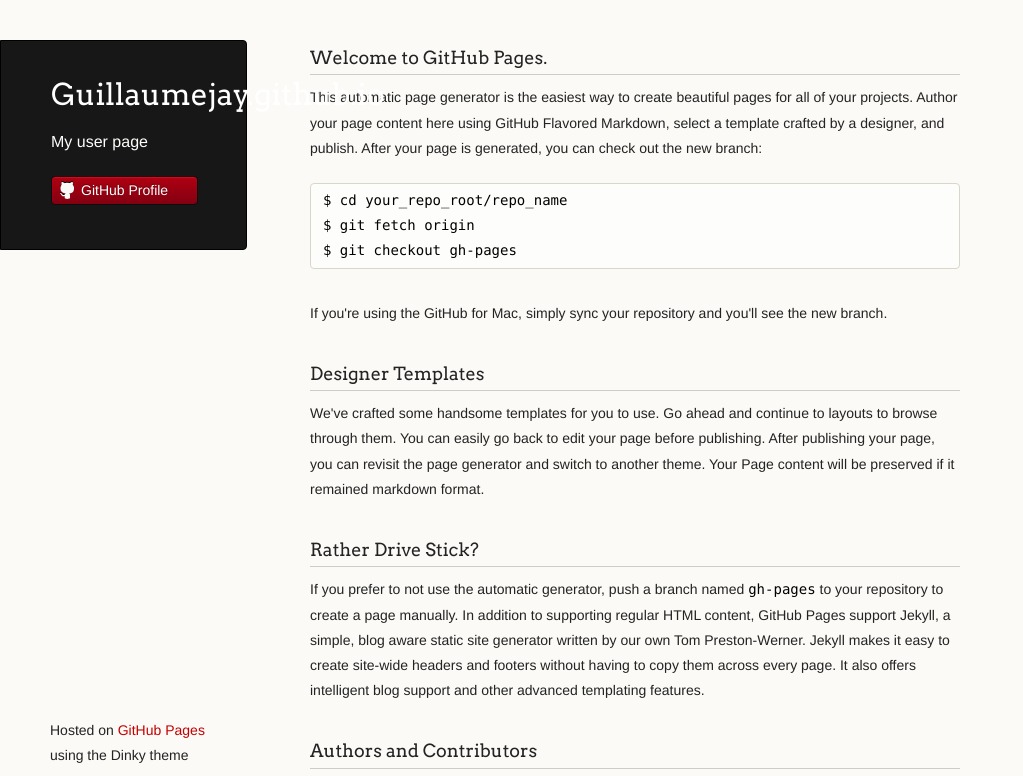
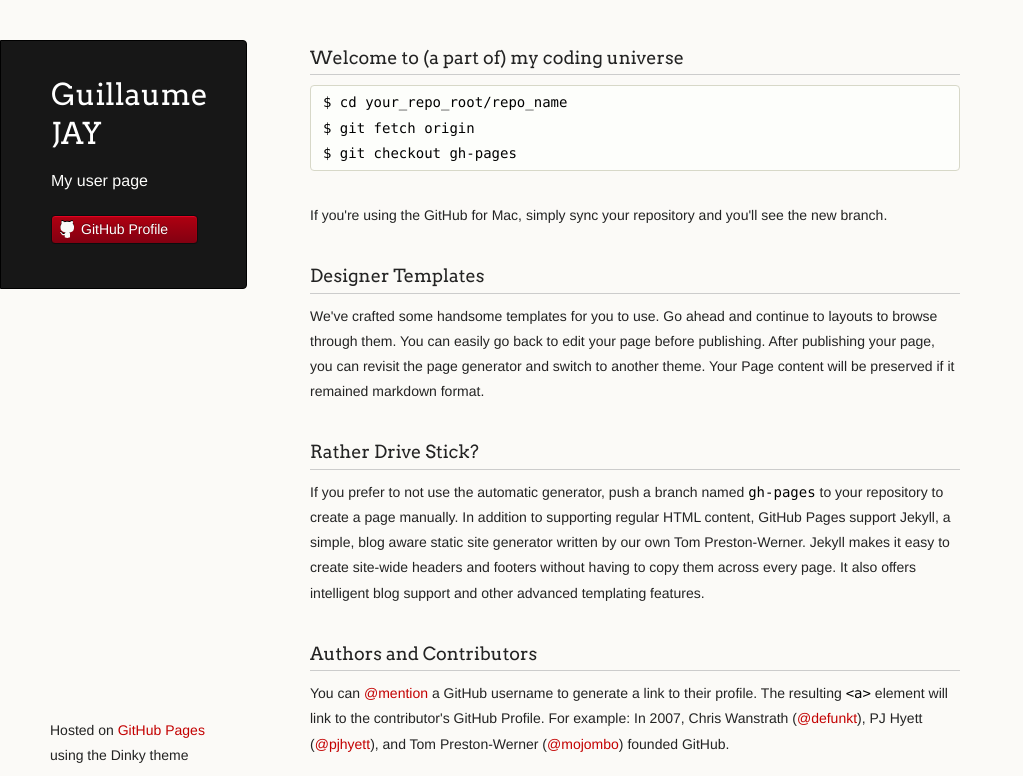
Before and after one commit to guillaumejay/guillaumejay.github.io, a plain HTML site: page index.html in a window 1280 px wide. Shown: the top 776 px of the page, without its empty margins (0-1023 px from the left). Drawn offline with Linux system fonts and the light colour scheme.

Commit message:
First test

```diff
--- a/index.html
+++ b/index.html
@@ -16,7 +16,7 @@
   <body>
     <div class="wrapper">
       <header>
-        <h1 class="header">Guillaumejay.github.io</h1>
+        <h1 class="header">Guillaume JAY</h1>
         <p class="header">My user page</p>
 
 
@@ -28,9 +28,9 @@
       </header>
       <section>
         <h3>
-<a name="welcome-to-github-pages" class="anchor" href="#welcome-to-github-pages"><span class="octicon octicon-link"></span></a>Welcome to GitHub Pages.</h3>
+<a name="welcome-to-github-pages" class="anchor" href="#welcome-to-github-pages"><span class="octicon octicon-link"></span></a>Welcome to (a part of) my coding universe</h3>
 
-<p>This automatic page generator is the easiest way to create beautiful pages for all of your projects. Author your page content here using GitHub Flavored Markdown, select a template crafted by a designer, and publish. After your page is generated, you can check out the new branch:</p>
+
 
 <pre><code>$ cd your_repo_root/repo_name
 $ git fetch origin
```
